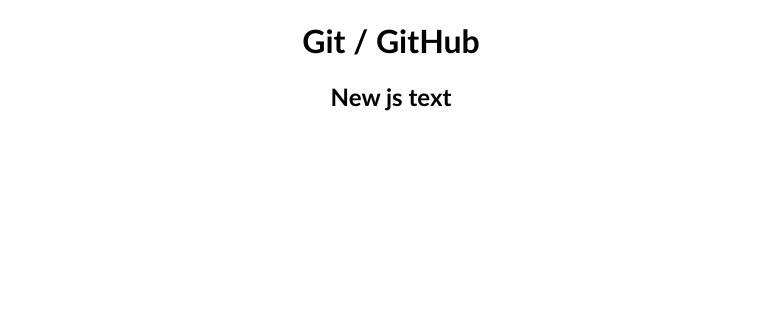
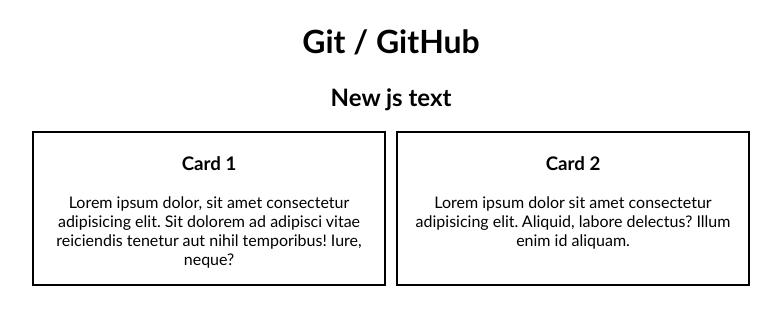
Before and after one commit to Kostya20079/test-git-2, a plain HTML site: page index.html in a window 1280 px wide. Shown: the whole page, without its empty margins (249-1030 px from the left). Drawn offline with Linux system fonts and the light colour scheme.

Commit message:
develop main-page

```diff
--- a/css/style.css
+++ b/css/style.css
@@ -1,6 +1,18 @@
-body {
+.header {
     text-align: center;
-}
-.header {
     font-family: 'Trebuchet MS', 'Lucida Sans Unicode', 'Lucida Grande', 'Lucida Sans', Arial, sans-serif;
 }
+
+.cards {
+    display: flex;
+    justify-content: center;
+}
+
+.card {
+    width: 350px;
+    border: 2px black solid;
+}
+
+.card:not(.card:last-child) {
+    margin-right: 10px;
+}
--- a/index.html
+++ b/index.html
@@ -12,6 +12,16 @@
         <div class="div">
             <h2 id="#text-for-change">Some text</h2>
         </div>
+        <section class="cards">
+            <div class="card">
+                <h3>Card 1</h3>
+                <p>Lorem ipsum dolor, sit amet consectetur adipisicing elit. Sit dolorem ad adipisci vitae reiciendis tenetur aut nihil temporibus! Iure, neque?</p>
+            </div>
+            <div class="card">
+                <h3>Card 2</h3>
+                <p>Lorem ipsum dolor sit amet consectetur adipisicing elit. Aliquid, labore delectus? Illum enim id aliquam.</p>
+            </div>
+        </section>
     </header>
     <script src="main.js"></script>
 </body>
```
